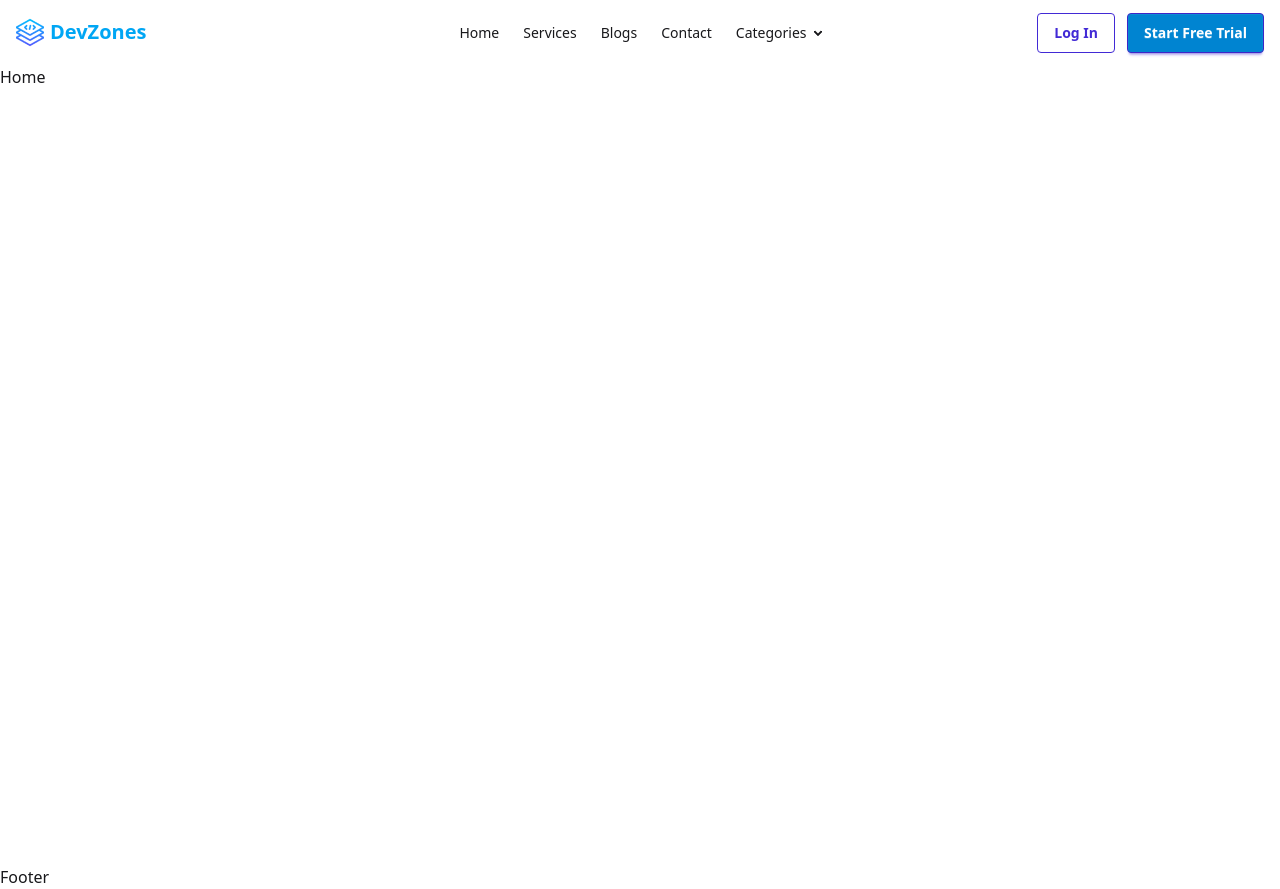
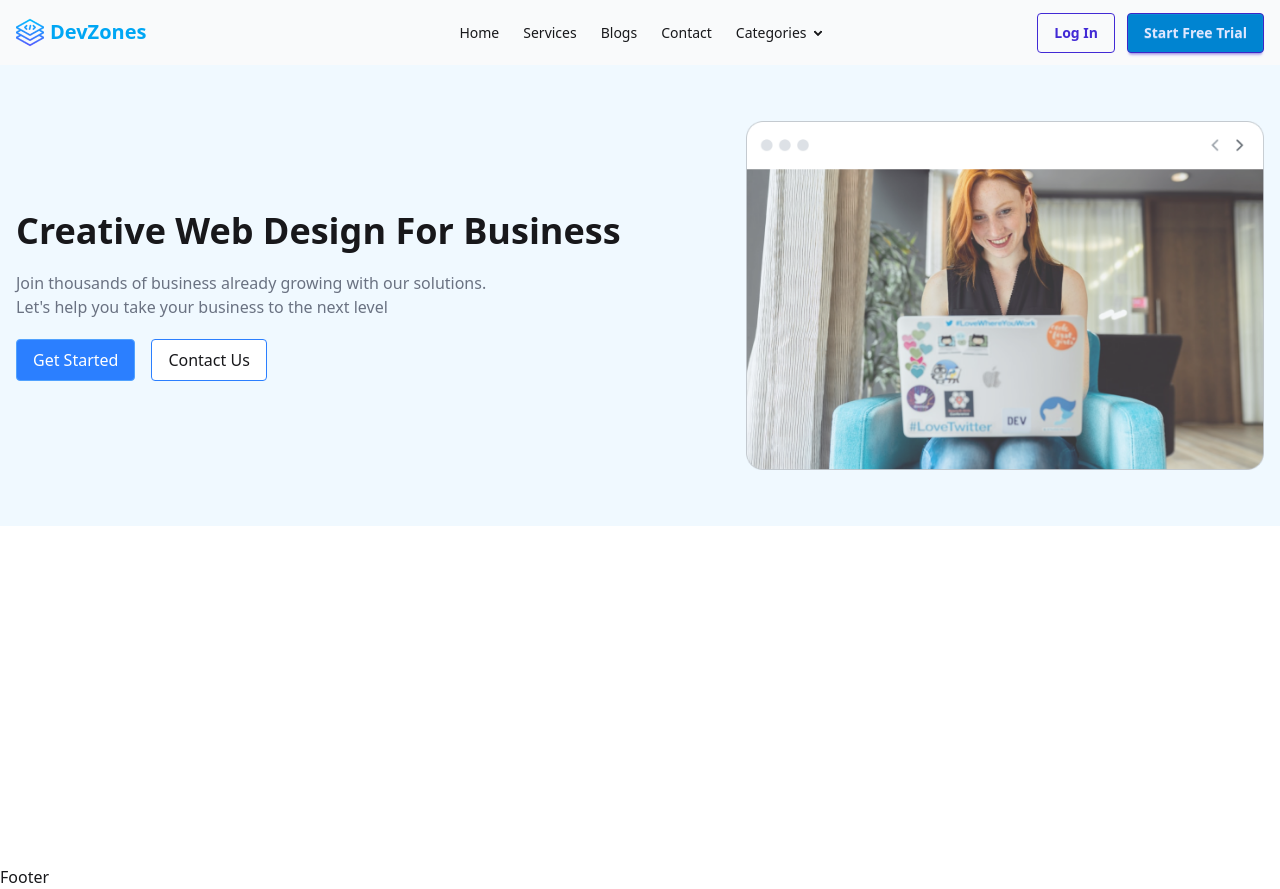
Before and after one commit to ahassh1/react-router-agency, a React (Vite) app: page / in a window 1280 px wide. Built offline with nearby package versions, Linux system fonts and the light colour scheme.

Commit message:
banner added

```diff
--- a/src/components/Navbar.jsx
+++ b/src/components/Navbar.jsx
@@ -4,7 +4,7 @@ import { Link } from "react-router";
 const Navbar = () => {
   return (
     <div>
-      <div className="navbar max-w-screen-2xl container mx-auto bg-white px-4">
+      <div className="navbar max-w-screen-2xl container mx-auto  px-4 bg-gray-50">
         <div className="navbar-start">
           <div className="dropdown">
             <div tabIndex={0} role="button" className="btn btn-ghost lg:hidden">
@@ -108,7 +108,7 @@ const Navbar = () => {
           <Link className="btn btn-outline btn-primary hidden sm:flex">
             Log In
           </Link>
-          <Link className="btn btn-primary bg-sky-600 text-white">
+          <Link className="btn btn-primary bg-sky-600 hover:bg-white hover:textbla hover:text-black">
             Start Free Trial
           </Link>
         </div>
--- /dev/null
+++ b/src/pages/home/HeroSection.jsx
@@ -0,0 +1,31 @@
+import React from "react";
+import bannerImg from "../../assets/banner.png";
+
+const HeroSection = () => {
+  return (
+    <div className="max-w-screen-2xl mx-auto container flex flex-col lg:flex-row items-center justify-between px-4 py-14 bg-sky-50 ">
+      {/* first section */}
+      <div>
+        <h1 className="font-bold text-4xl">Creative Web Design For Business</h1>
+        <p className="text-gray-500  my-4 md:my-5 md:w-3/4 lg:w-2/3">
+          Join thousands of business already growing with our solutions. Let's
+          help you take your business to the next level
+        </p>
+        <div className="my-5 md:my-0 ">
+          <button className="bg-blue-500 cursor-pointer px-4 py-2 transition-all duration-300 border border-blue-400 text-white rounded mr-4 hover:bg-blue-700">
+            Get Started
+          </button>
+          <button className="bg-white px-4 py-2 transition border border-blue-500 hover:bg-blue-500 hover:text-white rounded cursor-pointer">
+            Contact Us
+          </button>
+        </div>
+      </div>
+      {/* second section */}
+      <div>
+        <img src={bannerImg} alt="" />
+      </div>
+    </div>
+  );
+};
+
+export default HeroSection;
--- a/src/pages/home/Home.jsx
+++ b/src/pages/home/Home.jsx
@@ -1,7 +1,12 @@
 import React from "react";
+import HeroSection from "./HeroSection";
 
 const Home = () => {
-  return <div>Home</div>;
+  return (
+    <>
+      <HeroSection />
+    </>
+  );
 };
 
 export default Home;
```
